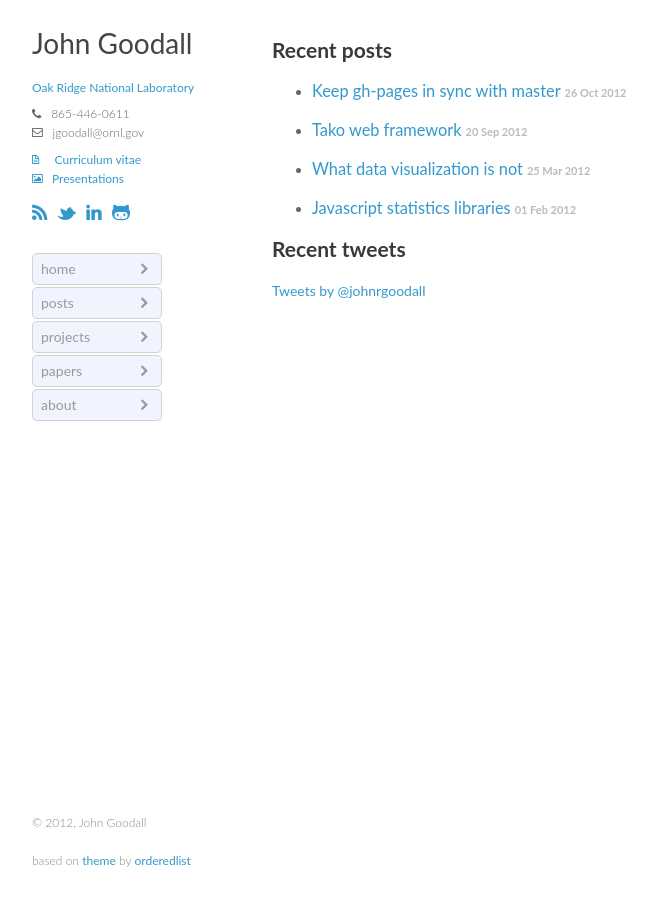
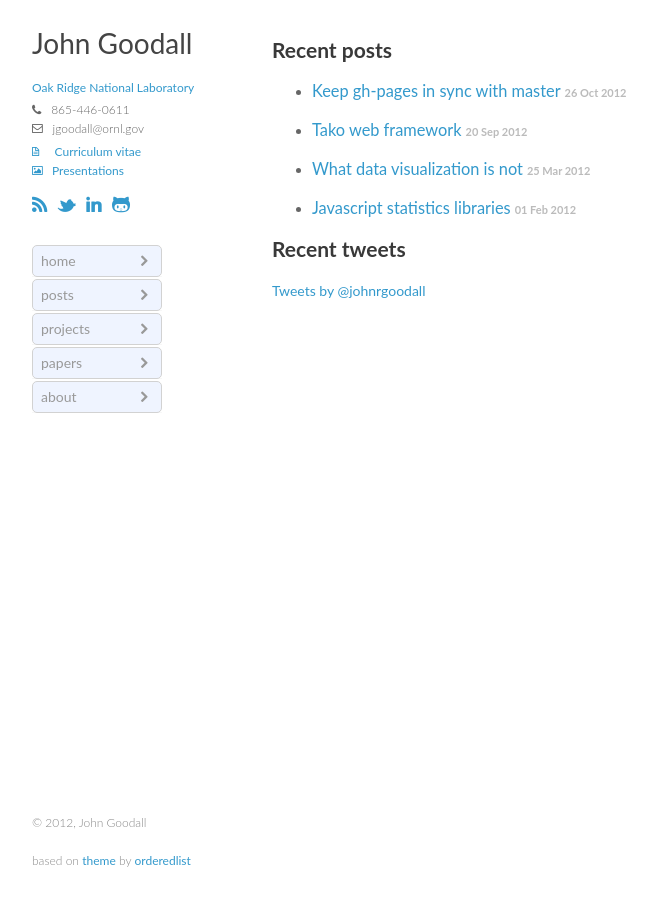
Before and after one commit to jgoodall/jgoodall.github.io, a Jekyll site: the page built from index.html, in a window 1280 px wide. Shown: the whole page, without its empty margins (128-785 px from the left). Built offline with Jekyll 4.4.1, drawn with Linux system fonts in a browser that asks for light colours; Markdown is read by kramdown in place of the engine named in the settings; the list of posts is cut into pages by our own code; comment, search, counter and statistics services are not loaded.

```diff
--- a/_includes/nav.html
+++ b/_includes/nav.html
@@ -1,12 +1,18 @@
 <header>
   <h1><a href='/'>{{ site.author }}</a></h1>
-  <address>
-    <p class='address-block'><a href='{{ site.employer_url }}'>{{ site.employer }}</a></p>
-    <p class='address-block'><i class='icon-phone'></i>  &nbsp; {{ site.phone }}</p>
-    <p><i class='icon-envelope'></i>  &nbsp; {{ site.email }}</p>
-    <p class='address-block'><a href='{{ site.cv_url }}'><i class='icon-file'></i> &nbsp; &nbsp; Curriculum vitae</a></p>
-    <p><a href='https://speakerdeck.com/{{ site.speakerdeck }}'><i class='icon-picture'></i> &nbsp; Presentations</a></p>
-  </address>
+  <div class='author-info'>
+    <div class='block'>
+      <p><a href='{{ site.employer_url }}'>{{ site.employer }}</a></p>
+    </div>
+    <div class='block'>
+      <p><i class='icon-phone'></i>  &nbsp; {{ site.phone }}</p>
+      <p><i class='icon-envelope'></i>  &nbsp; {{ site.email }}</p>
+    </div>
+    <div class='block'>
+      <p><a href='{{ site.cv_url }}'><i class='icon-file'></i> &nbsp; &nbsp; Curriculum vitae</a></p>
+      <p><a href='https://speakerdeck.com/{{ site.speakerdeck }}'><i class='icon-picture'></i> &nbsp; Presentations</a></p>
+    </div>
+  </div>
   <div id='social'>
     <a href='/atom.xml' rel='alternate' type='application/atom+xml' title='{{ site.author }} Atom Feed'><i class='icon-rss'></i></a>
     <a href='https://twitter.com/{{ site.twitter }}' title='{{ site.author }} on Twitter'><i class='icon-twitter'> </i></a>
@@ -14,7 +20,7 @@
     <a href='https://github.com/{{ site.github }}/' title='{{ site.author }} on Github'><i class='icon-github'> </i></a>
   </div>
   <br />
-  <ul>
+  <ul class='nav-menu'>
     <li><a href='/'><i class='icon-chevron-right'></i> home</a></li>
     <li><a href='/posts/'><i class='icon-chevron-right'></i> posts</a></li>
     <li><a href='/projects/'><i class='icon-chevron-right'></i> projects</a></li>
```
Also changed, not shown: _includes/app.css (+5 -5 lines).
